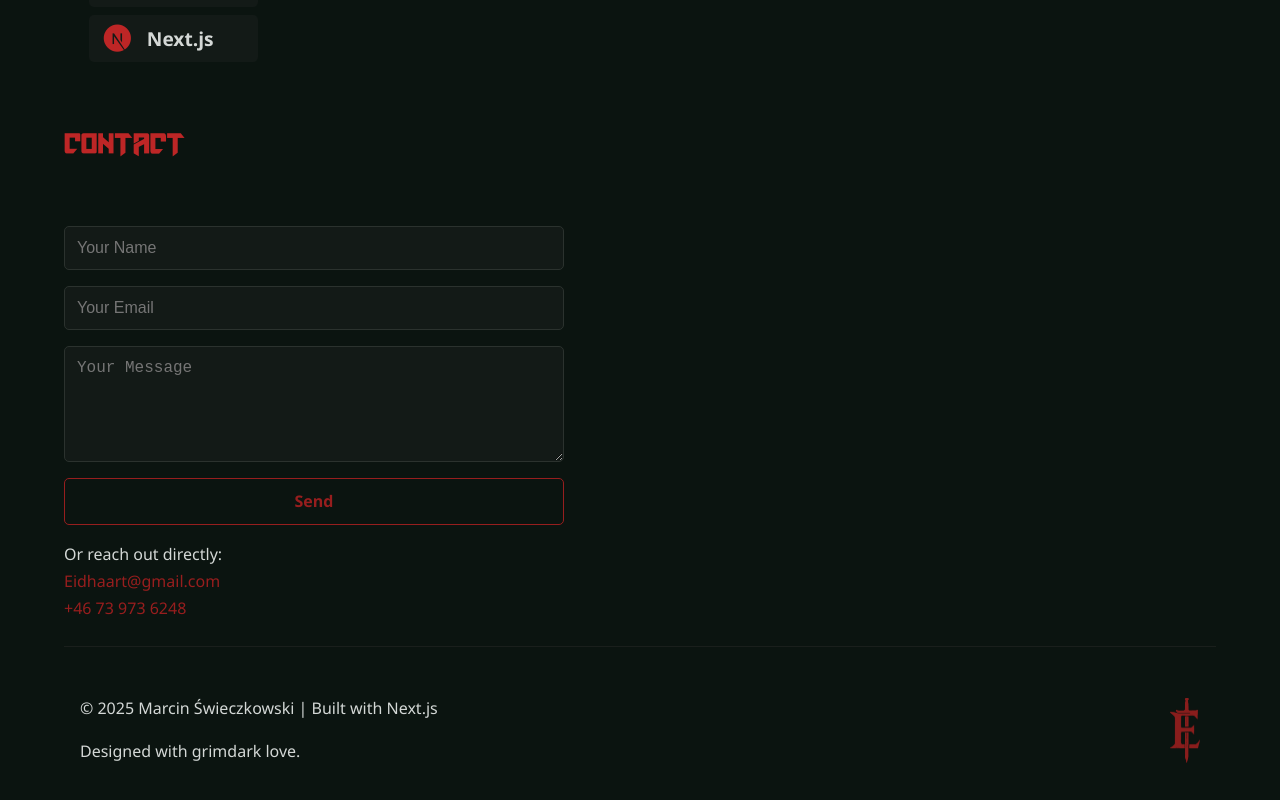
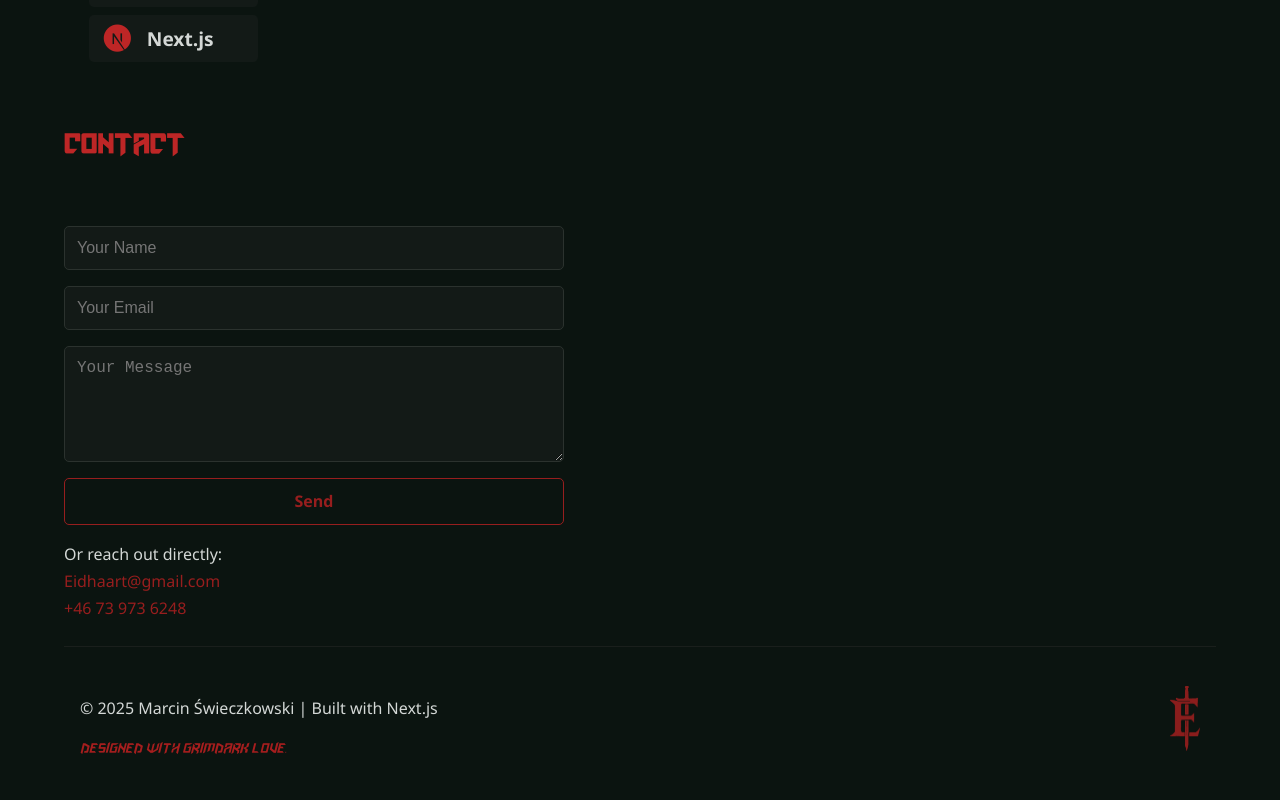
Before and after one commit to Eidhaart/EidhaartPortfolio, a Next.js app: page / in a window 1280 px wide. Shown: the part 1899-2699 px from the top of the page. Built offline with nearby package versions, Linux system fonts and the light colour scheme.

Commit message:
added a font in different extension

```diff
--- a/src/app/globals.css
+++ b/src/app/globals.css
@@ -434,6 +434,10 @@ p {
   font-size: 0.9rem;
   flex: 1;
 }
+.footer-left i {
+  color: var(--color-accent-hover);
+  font-family: "AmazOOSTROVFine";
+}
 
 .footer-right {
   flex: 0 0 auto;
--- a/src/components/Footer.js
+++ b/src/components/Footer.js
@@ -4,7 +4,7 @@ export default function Footer() {
       <div className="footer-content">
         <div className="footer-left">
           <p>&copy; 2025 Marcin Świeczkowski | Built with Next.js</p>
-          <p>Designed with grimdark love.</p>
+          <i>Designed with grimdark love.</i>
         </div>
         <div className="footer-right">
           <img
```
Also changed, not shown: public/fonts/AmazOOSTROVFine.woff2 (added).
